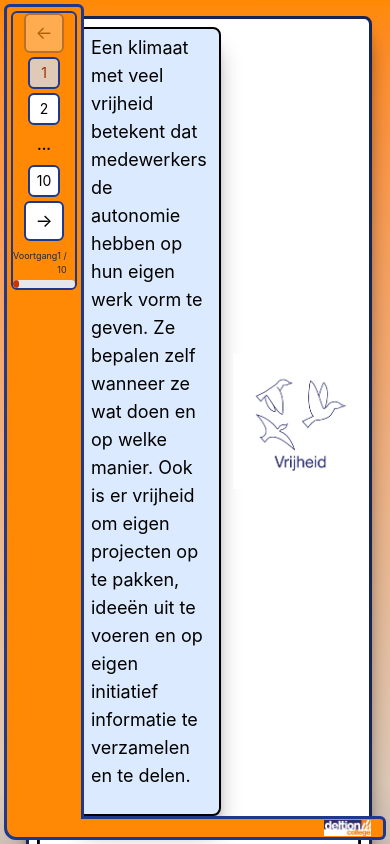
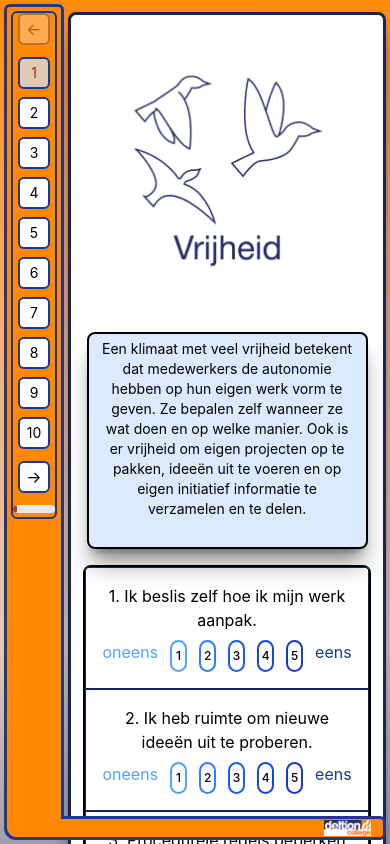
Before and after one commit to meijerjeremy02-hub/Innovatief-Klimaat, a React (Vite) app: page /vragenlijst in a window 390 px wide. Shown: the top 844 px of the page. Built offline with nearby package versions, Linux system fonts and the light colour scheme; what @react-pdf/renderer would draw is missing.

Commit message:
phone done

```diff
--- a/src/Components/Footer.tsx
+++ b/src/Components/Footer.tsx
@@ -9,7 +9,7 @@ export default function Footer() {
   return (
     <div className="fixed bottom-0 left-0 right-0 p-1 pointer-events-none z-50">
       <div className={`bg-orange-400 border-3 border-blue-900 border-l-0 rounded-r-md h-6 flex items-center justify-end pr-3 transition-all duration-600 ${
-        isVragenlijst ? "ml-19.25 bg-orange-400 border-3 border-blue-900 border-l-0 rounded-r-md h-6 flex items-center justify-end pr-3" : "ml-3.25 bg-orange-400 border-3 border-blue-900 border-l-0 rounded-r-md h-6 flex items-center justify-end pr-3"
+        isVragenlijst ? "md:ml-19.25 ml-14.25 bg-orange-400 border-3 border-blue-900 border-l-0 rounded-r-md h-6 flex items-center justify-end pr-3" : "ml-3.25 bg-orange-400 border-3 border-blue-900 border-l-0 rounded-r-md h-6 flex items-center justify-end pr-3"
       }`}>
         <img src={DeltionLogo} alt="Deltion logo" className="h-4 md:h-5 pointer-events-auto" />
       </div>
--- a/src/Components/Oranje_Balk.tsx
+++ b/src/Components/Oranje_Balk.tsx
@@ -9,7 +9,7 @@ export default function Oranje_Balk() {
   return (
     <div className="fixed top-0 left-0 h-full pl-1 py-1 z-40">
       <div className={`bg-orange-400 border-3 border-blue-900 h-full rounded-t-md rounded-bl-xl md:rounded-bl-lg rounded-br-0 p-1 transition-all duration-300 ${
-        isVragenlijst ? "w-20" : "w-4"
+        isVragenlijst ? "w-15 md:w-20" : "w-4"
       }`}>
         {isVragenlijst && <Paginatie />}
       </div>
--- a/src/Components/Paginatie.tsx
+++ b/src/Components/Paginatie.tsx
@@ -1,4 +1,3 @@
-import { useEffect, useRef } from 'react'
 import { useNavigate } from 'react-router'
 import { useVragen } from './VragenContext'
 
@@ -7,80 +6,20 @@ const TOTAAL = 10
 export default function Paginatie() {
   const { huidig, setHuidig } = useVragen()
   const navigate = useNavigate()
-  const huidigRef = useRef<HTMLButtonElement>(null)
-
-  // Toon altijd: eerste, laatste, en de buren van de huidige pagina
-  const visibleOnMobile = (i: number) =>
-    i === 0 ||
-    i === TOTAAL - 1 ||
-    Math.abs(i - huidig) <= 1
-
-  // Bepaal of er een "..." nodig is vóór/na een gat (i.e. er wordt
-  // meer dan 1 pagina overgeslagen tussen twee zichtbare items)
-  const needsDotsBefore = (i: number) => {
-    if (visibleOnMobile(i)) return false
-    // alleen tonen op de eerste "onzichtbare" positie na een zichtbaar item
-    return visibleOnMobile(i - 1)
-  }
-
-  // Scroll de huidige pagina automatisch in beeld op mobiel
-  useEffect(() => {
-    huidigRef.current?.scrollIntoView({
-      behavior: 'smooth',
-      block: 'center',
-    })
-  }, [huidig])
 
   return (
-    <div className="flex flex-col gap-2 bg-transparent border-2 border-blue-900 rounded-md md:border-transparent">
-      <div className="flex flex-col items-center justify-center gap-1">
+    <div className="flex flex-col gap-3 pb-1 bg-transparent md:w-full border-2 border-blue-900 rounded-md md:border-transparent">
+      <div className="flex flex-col w-full items-center justify-center gap-3">
 
         <button
           onClick={() => setHuidig(huidig - 1)}
           disabled={huidig === 0}
-          className="h-10 w-10 rounded-md border-2 border-blue-900 bg-white text-lg disabled:opacity-30 cursor-pointer"
+          className="h-8 w-8 md:h-10 md:w-10 rounded-md border-2 border-blue-900 bg-white text-base md:text-lg disabled:opacity-30 cursor-pointer"
         >
           ←
         </button>
 
-        {/* Mobiel: beperkte hoogte + scroll, met 1 2 3 ... 9 10 stijl */}
-        <div className="flex max-h-40 flex-col gap-1 overflow-y-auto md:hidden">
-          {Array.from({ length: TOTAAL }, (_, i) => {
-            const isCurrent = huidig === i
-
-            if (!visibleOnMobile(i)) {
-              if (needsDotsBefore(i)) {
-                return (
-                  <span
-                    key={`dots-${i}`}
-                    className="flex items-center justify-center h-8 text-sm font-bold"
-                  >
-                    ...
-                  </span>
-                )
-              }
-              return null
-            }
-
-            return (
-              <button
-                key={i}
-                ref={isCurrent ? huidigRef : null}
-                onClick={() => setHuidig(i)}
-                className={`h-8 min-w-8 shrink-0 rounded-md border-2 border-blue-900 text-sm cursor-pointer ${
-                  isCurrent
-                    ? 'bg-[#DECAB7] text-orange-800'
-                    : 'bg-white text-black'
-                }`}
-              >
-                {i + 1}
-              </button>
-            )
-          })}
-        </div>
-
-        {/* Laptop/desktop: ongewijzigd, toont alle paginanummers */}
-        <div className="hidden md:flex md:flex-col gap-1">
+        <div className="flex flex-col gap-2">
           {Array.from({ length: TOTAAL }, (_, i) => {
             const isCurrent = huidig === i
 
@@ -88,7 +27,7 @@ export default function Paginatie() {
               <button
                 key={i}
                 onClick={() => setHuidig(i)}
-                className={`h-10 w-10 rounded-md border-2 border-blue-900 text-lg cursor-pointer ${
+                className={`h-8 w-8 md:h-10 md:w-10 rounded-md border-2 border-blue-900 text-sm md:text-lg cursor-pointer ${
                   isCurrent
                     ? 'bg-[#DECAB7] text-orange-800'
                     : 'bg-white text-black'
@@ -103,19 +42,12 @@ export default function Paginatie() {
         <button
           onClick={() => setHuidig(huidig + 1)}
           disabled={huidig === TOTAAL - 1}
-          className="h-10 w-10 rounded-md border-2 border-blue-900 bg-white text-lg disabled:opacity-30 cursor-pointer"
+          className="h-8 w-8 md:h-10 md:w-10 rounded-md border-2 border-blue-900 bg-white text-base md:text-lg disabled:opacity-30 cursor-pointer"
         >
           →
         </button>
       </div>
       <div>
-        <div className="mb-1 flex justify-between text-[9px] md:text-xl text-gray-800">
-          <span className="md:hidden">Voortgang</span>
-          <span>
-            {huidig + 1} / {TOTAAL}
-          </span>
-        </div>
-
         <div className="h-2 overflow-hidden rounded-full bg-gray-200">
           <div
             className="h-full rounded-full bg-orange-700 transition-all duration-300"
--- a/src/pages/Resultaten.tsx
+++ b/src/pages/Resultaten.tsx
@@ -19,7 +19,7 @@ export default function RESULTATEN() {
 
       <Link
         to="/"
-        className="mt-4 mx-auto text-lg max-w-xs inline-block text-center bg-orange-400 border-2 border-blue-900 rounded-lg text-white px-5 py-4 transition-colors hover:bg-orange-500"
+        className="mt-4 w-3/5 text-lg mx-auto inline-block text-center bg-orange-400 border-2 border-blue-900 rounded-lg text-white px-5 py-4 transition-colors hover:bg-orange-500"
       >
         Terug naar home
       </Link>
--- a/src/pages/Vragenlijst.tsx
+++ b/src/pages/Vragenlijst.tsx
@@ -44,17 +44,17 @@ export default function Vragenlijst() {
 
   return (
       <div>
-        <div className="ml-6.5 mr-4.5 mt-4 px-2 md:p-5 md:mx-auto md:mb-10 md:mt-10 md:w-2/3 bg-white border-3 border-blue-950 rounded-lg shadow-xl/50">
+        <div className="mt-[3%] ml-17 mr-[1%] md:p-5 md:mx-auto md:mb-10 md:mt-10 md:w-2/3 bg-white border-3 border-blue-950 rounded-lg shadow-xl/50">
           <div className="p-1 text-center">
           </div>
-          <div className="flex my-auto mx-10 items-center gap-3">
+          <div className="flex flex-col-reverse md:flex-row my-auto md:mx-10 max-w-[90%] mx-auto items-center gap-3">
             <div className="bg-blue-100 border-2 border-grey-500 shadow-xl/40 w-full h-full pt-[2%] pb-[10%] rounded-lg p-3 mb-4">
-              <p className="text-lg text-grey-700">{uitleg[huidig]}</p>
+              <p className="md:text-lg text-sm md:text-left text-center text-grey-700">{uitleg[huidig]}</p>
             </div>
-            <img src={cirkels[huidig]} alt="Cirkel" className="w-5/9 mx-auto mb-4 object-contain" />
+            <img src={cirkels[huidig]} alt="Cirkel" className="md:w-5/9 w-full mx-auto mb-4 object-contain" />
           </div>
 
-          <div className="md:px-[5%]">
+          <div className="md:px-[5%] px-[4%]">
             <HuidigeVraag />
           </div>
 
```
